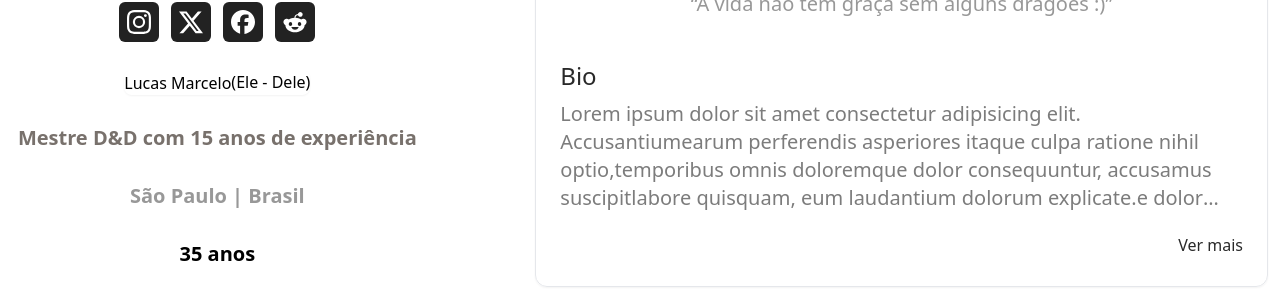
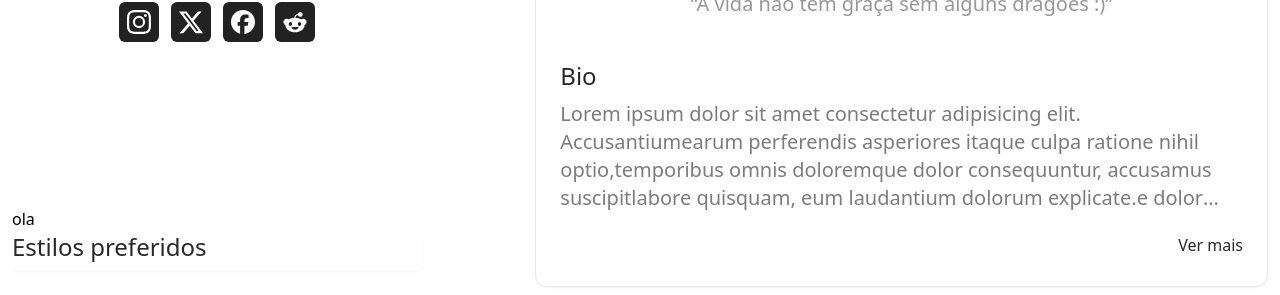
Before and after one commit to Quest-Finder/temvagamestre.frontend, a Next.js app: page /user/profile in a window 1280 px wide. Shown: the part 310-605 px from the top of the page. Built offline with nearby package versions, Linux system fonts and the light colour scheme.

Commit message:
refactor: muda a forma de passar a string pro componente

```diff
--- a/src/features/page-profile/user-description/components/typograph.tsx
+++ b/src/features/page-profile/user-description/components/typograph.tsx
@@ -2,23 +2,23 @@ import { cn } from '@/lib/utils'
 import React, { ElementType } from 'react'
 
 interface TypographyH2Pros {
-  children: React.ReactNode
+  content: string
   as?: ElementType
   className?: string
 }
 export function Typography({
-  children,
+  content,
   as: Component = 'p',
   className,
 }: TypographyH2Pros) {
   return (
     <Component
       className={cn(
-        'bg-card text-card-foreground rounded-lg border border-none',
+        'bg-card  text-card-foreground rounded-lg border border-none text-center font-notoSans text-xl font-semibold leading-normal',
         className,
       )}
     >
-      {children}
+      {content}
     </Component>
   )
 }
```
